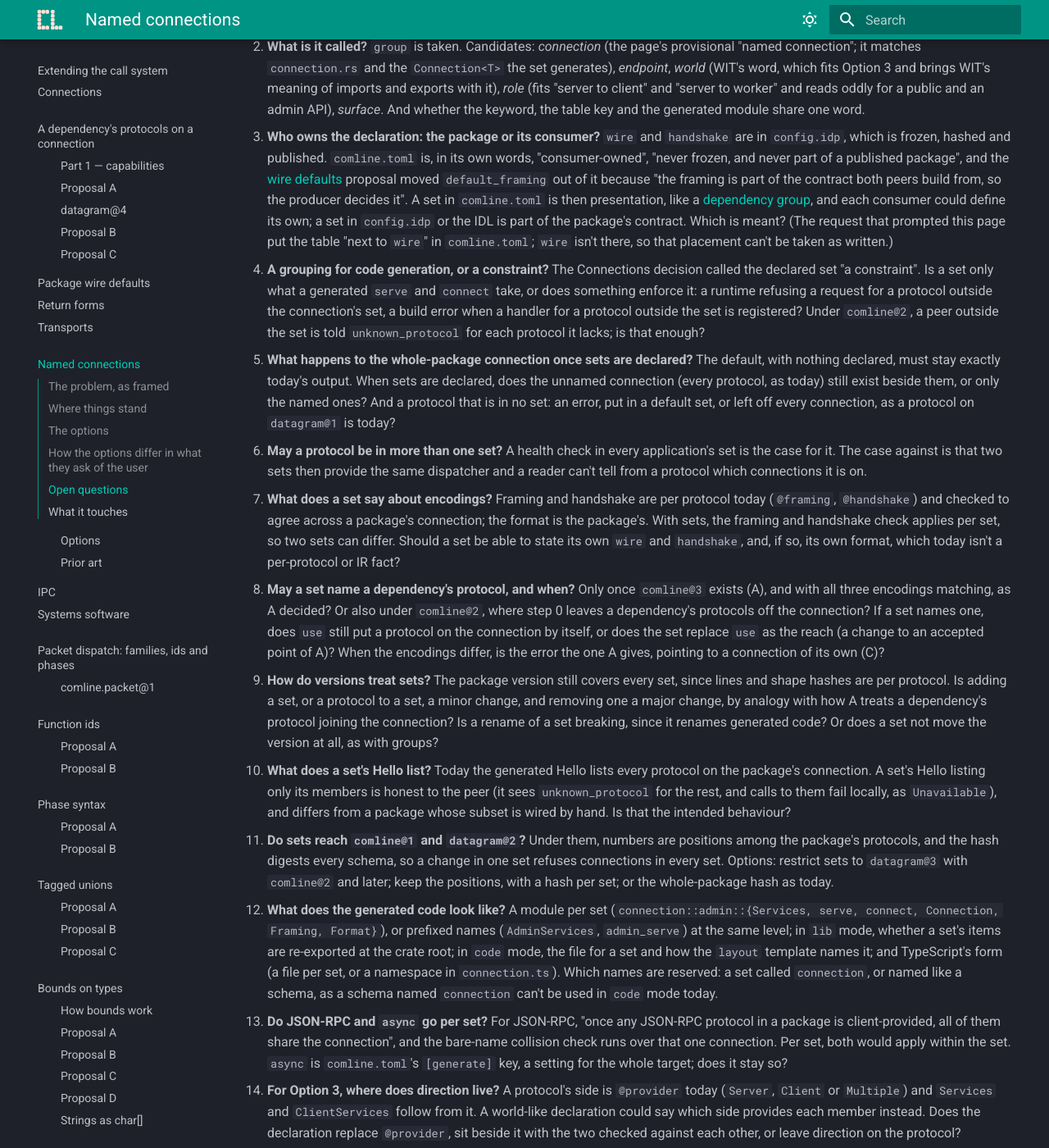
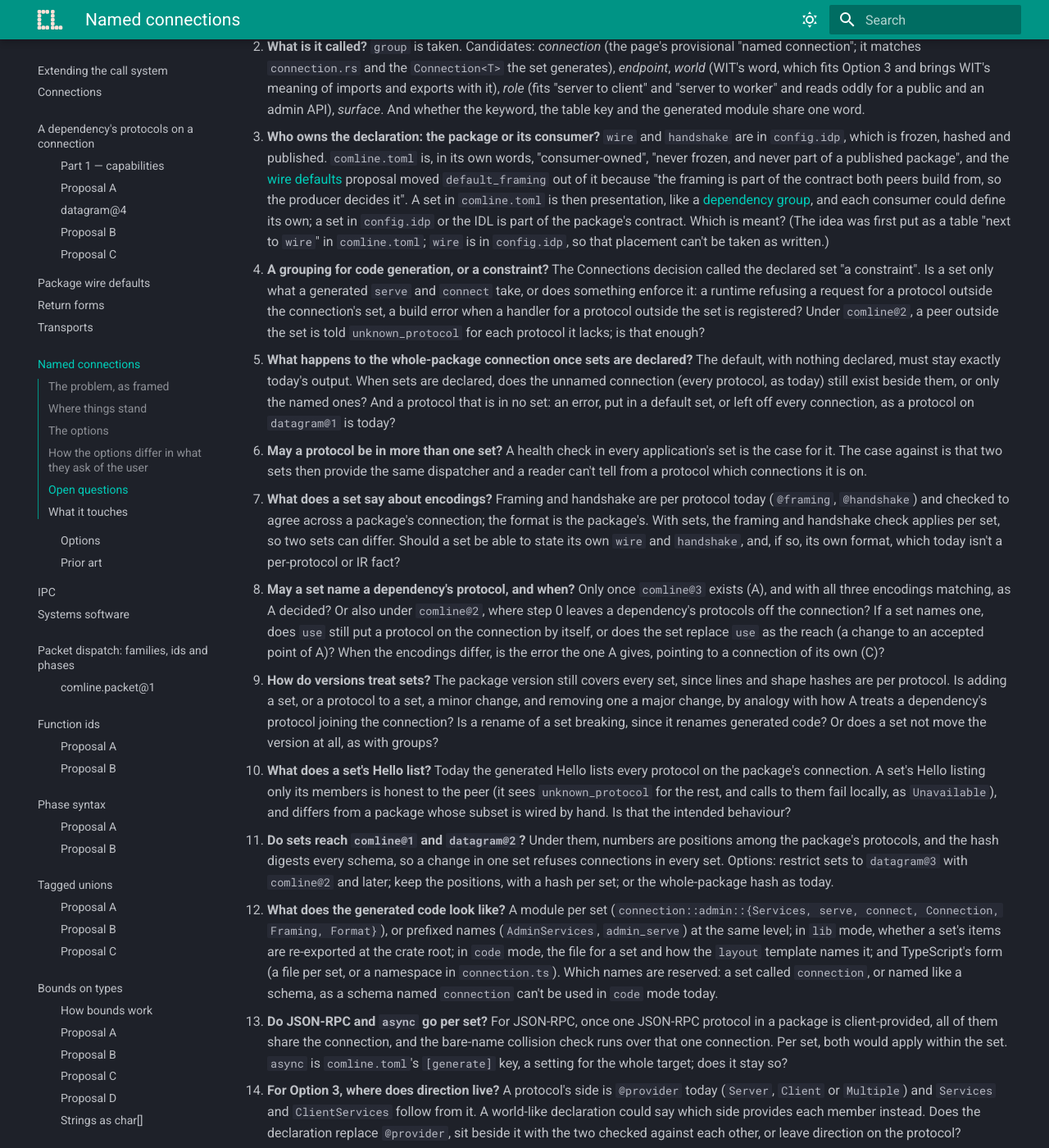
Before and after one commit to ComlineProject/docs, an MkDocs documentation site: the page built from docs/docs/proposals/named-connections/index.md, in a window 1280 px wide and 1400 px high, scrolled down 3556 px. Shown: the whole window at 82% size. Built offline with MkDocs 1.6.1 and Material for MkDocs 9.7.7, drawn with Linux system fonts in a browser that asks for light colours; the version menu is left out.

Commit message:
named-connections: tidy two phrasings

```diff
--- a/docs/docs/proposals/named-connections/index.md
+++ b/docs/docs/proposals/named-connections/index.md
@@ -159,8 +159,8 @@ behind each one.
    decides it". A set in `comline.toml` is then presentation, like a
    [dependency group](../use-paths-and-groups/dependency-groups.md), and each consumer could
    define its own; a set in `config.idp` or the IDL is part of the package's contract.
-   Which is meant? (The request that prompted this page put the table "next to `wire`" in
-   `comline.toml`; `wire` isn't there, so that placement can't be taken as written.)
+   Which is meant? (The idea was first put as a table "next to `wire`" in `comline.toml`; `wire` is in
+   `config.idp`, so that placement can't be taken as written.)
 4. **A grouping for code generation, or a constraint?** The Connections decision called the
    declared set "a constraint". Is a set only what a generated `serve` and `connect` take,
    or does something enforce it: a runtime refusing a request for a protocol outside the
@@ -206,8 +206,8 @@ behind each one.
     set and how the `layout` template names it; and TypeScript's form (a file per set, or a
     namespace in `connection.ts`). Which names are reserved: a set called `connection`, or
     named like a schema, as a schema named `connection` can't be used in `code` mode today.
-13. **Do JSON-RPC and `async` go per set?** For JSON-RPC, "once any JSON-RPC protocol in a
-    package is client-provided, all of them share the connection", and the bare-name
+13. **Do JSON-RPC and `async` go per set?** For JSON-RPC, once one JSON-RPC protocol in a
+    package is client-provided, all of them share the connection, and the bare-name
     collision check runs over that one connection. Per set, both would apply within the set.
     `async` is `comline.toml`'s `[generate]` key, a setting for the whole target; does it
     stay so?
```
